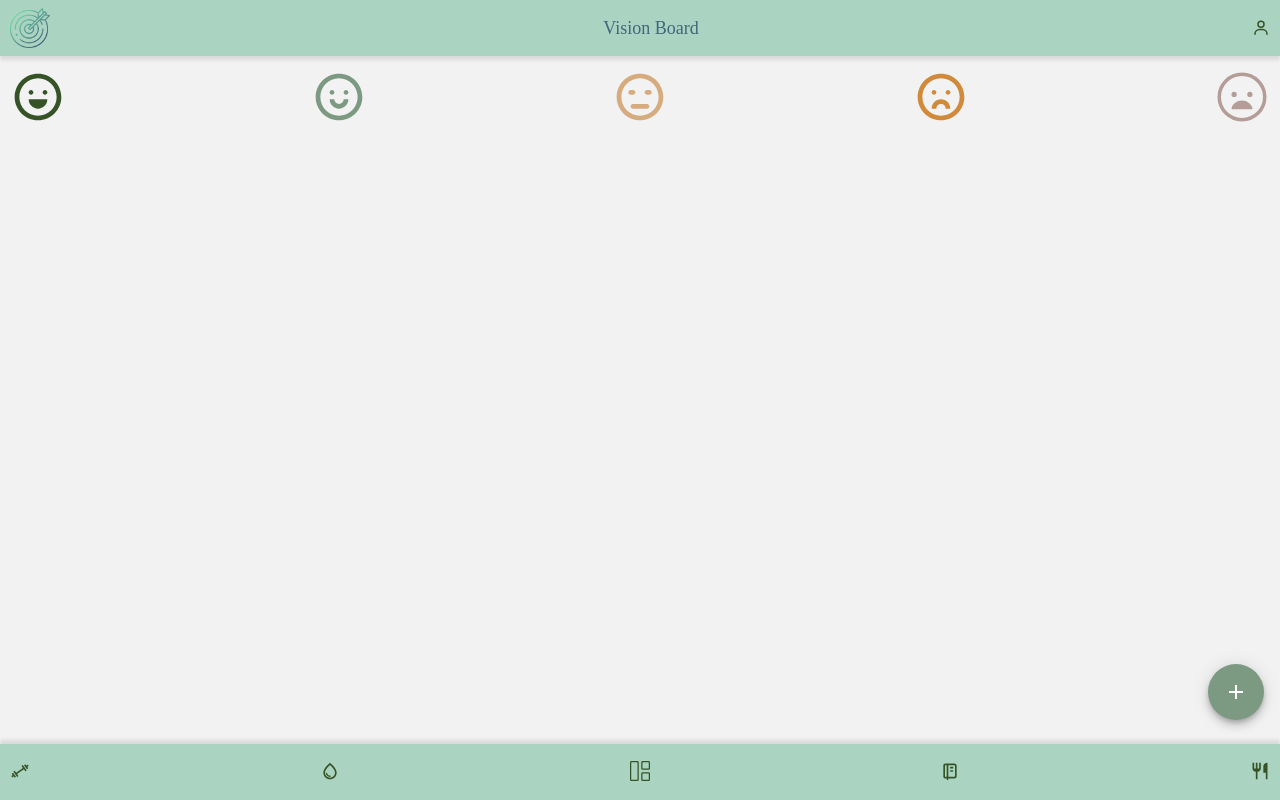
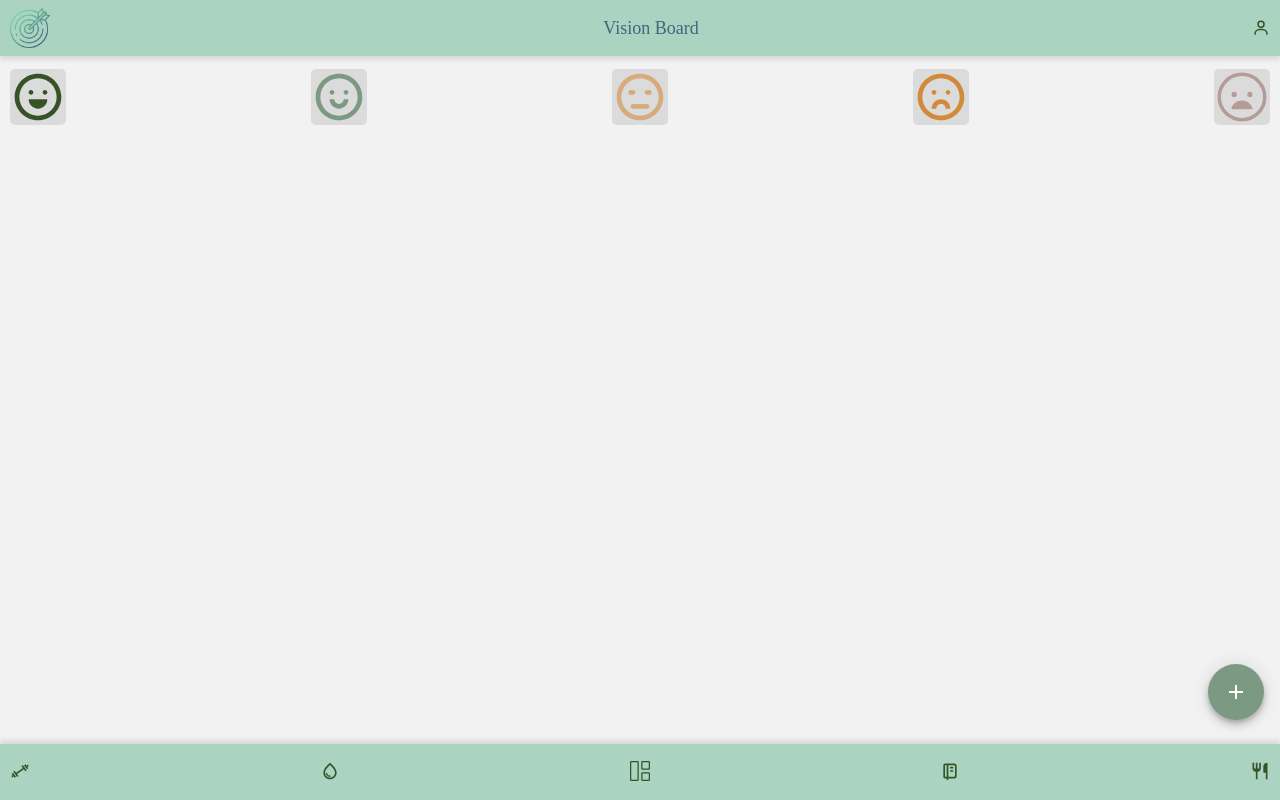
Before and after one commit to thaisealves/every-single-day-front, a React (Create React App) app: page /home in a window 1280 px wide. Built offline with nearby package versions, Linux system fonts and the light colour scheme; a web font is replaced by a local one.

Commit message:
refactor: moving home style to this own file

```diff
--- a/package.json
+++ b/package.json
@@ -4,6 +4,7 @@
     "@emotion/styled": "^11.10.4",
     "@mui/material": "^5.10.8",
     "axios": "^0.27.2",
+    "dayjs": "^1.11.5",
     "joi": "^17.6.2",
     "react": "^17.0.2",
     "react-dom": "^17.0.2",
--- a/src/components/Home/Home.js
+++ b/src/components/Home/Home.js
@@ -2,20 +2,16 @@ import { useContext, useEffect, useState } from "react";
 import PageContext from "../PageContext";
 import { SpeedDial, SpeedDialIcon, SpeedDialAction } from "@mui/material";
 import { HiOutlinePhotograph } from "react-icons/hi";
-import {
-  CgSmileMouthOpen,
-  CgSmileNone,
-  CgSmileSad,
-  CgSmile,
-} from "react-icons/cg";
-import { IoSadOutline } from "react-icons/io5";
-import styled from "styled-components";
+import { Container, Mood, Awful, Bad, Average, Good, Happy } from "./HomeStyle";
+import dayjs from "dayjs";
+
 export default function Home() {
   const { setPageName } = useContext(PageContext);
   useEffect(() => {
     setPageName("Vision Board");
   }, []);
   const [open, setOpen] = useState(false);
+  const date = dayjs();
 
   return (
     <Container>
@@ -43,39 +39,3 @@ export default function Home() {
     </Container>
   );
 }
-
-const Container = styled.div`
-  margin: 59px 0;
-  .MuiSpeedDial-root button {
-    background-color: #7c9982;
-  }
-`;
-
-const Mood = styled.div`
-  display: flex;
-  box-sizing: border-box;
-  width: 100%;
-  justify-content: space-between;
-  padding: 10px;
-`;
-
-const Happy = styled(CgSmileMouthOpen)`
-  color: #355326;
-  font-size: 56px;
-`;
-const Good = styled(CgSmile)`
-  color: #7c9982;
-  font-size: 56px;
-`;
-const Average = styled(CgSmileNone)`
-  color: #d6ab7e;
-  font-size: 56px;
-`;
-const Bad = styled(CgSmileSad)`
-  color: #d18a39;
-  font-size: 56px;
-`;
-const Awful = styled(IoSadOutline)`
-  color: #b39d96;
-  font-size: 56px;
-`;
--- a/src/components/Home/HomeStyle.js
+++ b/src/components/Home/HomeStyle.js
@@ -0,0 +1,56 @@
+import {
+  CgSmileMouthOpen,
+  CgSmileNone,
+  CgSmileSad,
+  CgSmile,
+} from "react-icons/cg";
+import { IoSadOutline } from "react-icons/io5";
+import styled from "styled-components";
+
+const Container = styled.div`
+  margin: 59px 0;
+  .MuiSpeedDial-root button {
+    background-color: #7c9982;
+  }
+`;
+
+const Mood = styled.div`
+  display: flex;
+  box-sizing: border-box;
+  width: 100%;
+  justify-content: space-between;
+  padding: 10px;
+`;
+
+const Happy = styled(CgSmileMouthOpen)`
+  color: #355326;
+  font-size: 56px;
+  background-color: #6868682a;
+  border-radius: 5px;
+`;
+const Good = styled(CgSmile)`
+  color: #7c9982;
+  font-size: 56px;
+  background-color: #6868682a;
+  border-radius: 5px;
+`;
+const Average = styled(CgSmileNone)`
+  color: #d6ab7e;
+  font-size: 56px;
+  background-color: #6868682a;
+  border-radius: 5px;
+`;
+const Bad = styled(CgSmileSad)`
+  color: #d18a39;
+  font-size: 56px;
+  background-color: #6868682a;
+  border-radius: 5px;
+`;
+const Awful = styled(IoSadOutline)`
+  color: #b39d96;
+  font-size: 56px;
+  background-color: #6868682a;
+  border-radius: 5px;
+`;
+
+export { Container, Mood, Awful, Bad, Average, Good, Happy };
```
Also changed, not shown: 1 other file (tests, documents, lock files or other folders).
